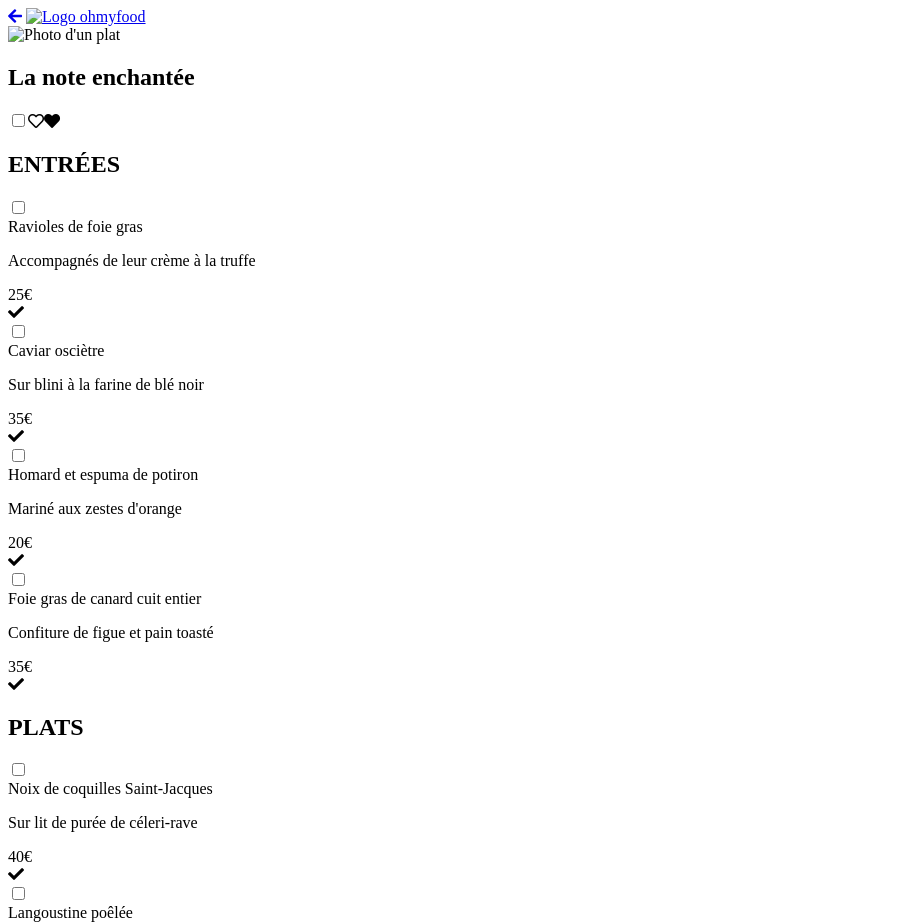
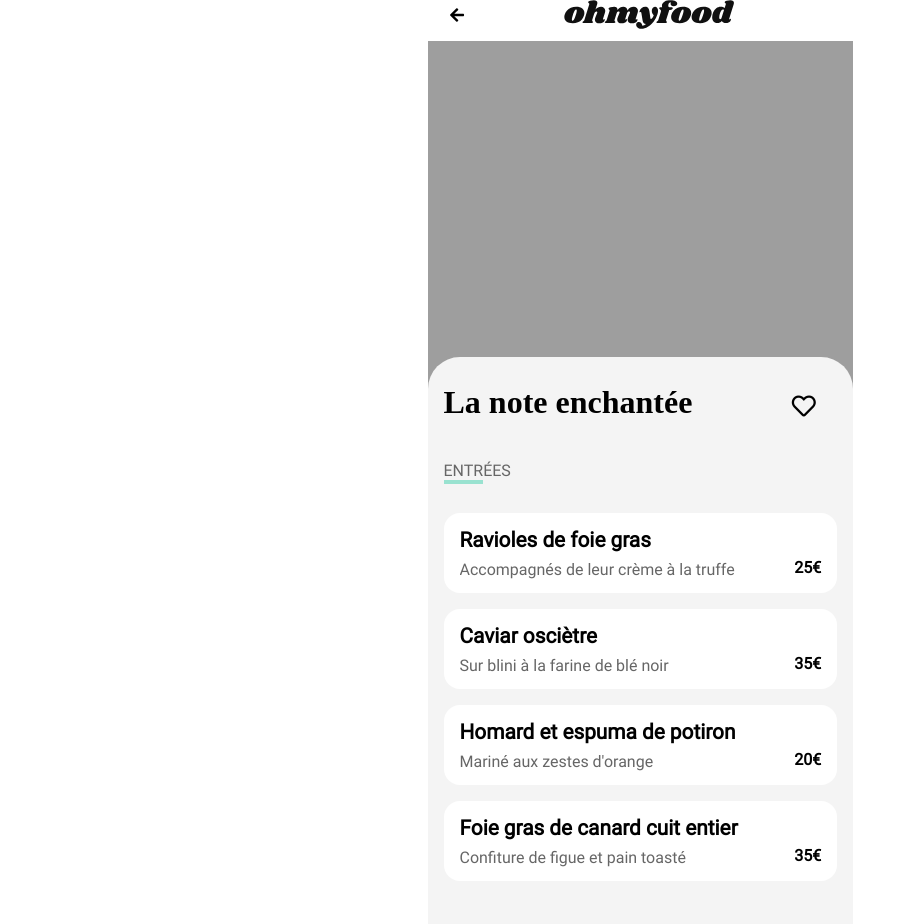
Before and after one commit to Monzaemon77/LensLoic_3_16082021, a website: page src/html/Les_Menus/La_note_enchantee.html in a window 1280 px wide. Shown: the top 924 px of the page, without its empty margins (0-908 px from the left). Drawn offline with Linux system fonts and the light colour scheme; the site is published under a folder, as on GitHub Pages, so addresses that start at the root find nothing; a web font is replaced by a local one.

Commit message:
Modif link

```diff
--- a/sass/Base/_typography.scss
+++ b/sass/Base/_typography.scss
@@ -1,11 +1,11 @@
 @font-face {
     font-family: 'Shrikhand';
-    src: url(/src/fonts/Shrikhand/Shrikhand-Regular.ttf) format('truetype');
+    src: url(../../src/fonts/Shrikhand/Shrikhand-Regular.ttf) format('truetype');
 }
 
 @font-face {
     font-family: 'Roboto';
-    src: url(/src/fonts/Roboto/Roboto-Regular.ttf) format('truetype');
+    src: url(../../src/fonts/Roboto/Roboto-Regular.ttf) format('truetype');
 }
 
 $font: (title:'Shrikhand', text:'Roboto');
--- a/src/html/Les_Menus/La_note_enchantee.html
+++ b/src/html/Les_Menus/La_note_enchantee.html
@@ -3,19 +3,19 @@
     <head>
         <meta charset="utf-8" />
         <meta name="viewport" content="width=device-width, initial-scale=1.0"/>
-        <link rel="stylesheet" href="/src/css/menu.css"/>
+        <link rel="stylesheet" href="../../css/menu.css"/>
         <link rel="stylesheet" href="https://use.fontawesome.com/releases/v5.15.3/css/all.css" integrity="sha384-SZXxX4whJ79/gErwcOYf+zWLeJdY/qpuqC4cAa9rOGUstPomtqpuNWT9wdPEn2fk" crossorigin="anonymous">
         <title>ohmyfood - La note enchantée</title>
     </head>
 
     <body>
         <header>
-            <a href="/index.html"><i class="fas fa-arrow-left"></i></a>
-            <a href="/index.html"><img src="/src/images/logo/ohmyfood@2x.svg" alt="Logo ohmyfood" /></a>
+            <a href="../../../index.html"><i class="fas fa-arrow-left"></i></a>
+            <a href="../../../index.html"><img src="../../images/logo/ohmyfood@2x.svg" alt="Logo ohmyfood" /></a>
         </header>
 
         <main>
-            <img src="/src/images/restaurants/stil-u2Lp8tXIcjw-unsplash.jpg" alt="Photo d'un plat" />
+            <img src="../../../src/images/restaurants/stil-u2Lp8tXIcjw-unsplash.jpg" alt="Photo d'un plat" />
             <section class="menu">
                 <div class="menu__title">
                     <h1>La note enchantée</h1>
@@ -171,7 +171,7 @@
         </main>
 
         <footer>
-            <img src="/src/images/logo/ohmyfood@2x.svg" alt="Logo ohmyfood" />
+            <img src="../../images/logo/ohmyfood@2x.svg" alt="Logo ohmyfood" />
             <div class="footer__link">
                 <a href=""><i class="fas fa-utensils"></i>Proposer un restaurant</a>
                 <a href=""><i class="fas fa-hands-helping"></i>Devenir partenaire</a>
--- a/src/html/Les_Menus/La_palette_du_gout.html
+++ b/src/html/Les_Menus/La_palette_du_gout.html
@@ -3,19 +3,19 @@
     <head>
         <meta charset="utf-8" />
         <meta name="viewport" content="width=device-width, initial-scale=1.0"/>
-        <link rel="stylesheet" href="/src/css/menu.css"/>
+        <link rel="stylesheet" href="../../css/menu.css"/>
         <link rel="stylesheet" href="https://use.fontawesome.com/releases/v5.15.3/css/all.css" integrity="sha384-SZXxX4whJ79/gErwcOYf+zWLeJdY/qpuqC4cAa9rOGUstPomtqpuNWT9wdPEn2fk" crossorigin="anonymous">
         <title>ohmyfood - La palette du goût</title>
     </head>
 
     <body>
         <header>
-            <a href="/index.html"><i class="fas fa-arrow-left"></i></a>
-            <a href="/index.html"><img src="/src/images/logo/ohmyfood@2x.svg" alt="Logo ohmyfood" /></a>
+            <a href="../../../index.html"><i class="fas fa-arrow-left"></i></a>
+            <a href="../../../index.html"><img src="../../images/logo/ohmyfood@2x.svg" alt="Logo ohmyfood" /></a>
         </header>
 
         <main>
-            <img src="/src/images/restaurants/jay-wennington-N_Y88TWmGwA-unsplash.jpg" alt="Photo d'un plat" />
+            <img src="../../../src/images/restaurants/jay-wennington-N_Y88TWmGwA-unsplash.jpg" alt="Photo d'un plat" />
             <section class="menu">
                 <div class="menu__title">
                     <h1>La palette du goût</h1>
@@ -158,7 +158,7 @@
         </main>
 
         <footer>
-            <img src="/src/images/logo/ohmyfood@2x.svg" alt="Logo ohmyfood" />
+            <img src="../../images/logo/ohmyfood@2x.svg" alt="Logo ohmyfood" />
             <div class="footer__link">
                 <a href=""><i class="fas fa-utensils"></i>Proposer un restaurant</a>
                 <a href=""><i class="fas fa-hands-helping"></i>Devenir partenaire</a>
```
Also changed, not shown: index.html (+4 -4 lines), src/html/Les_Menus/A_la_francaise.html (+3 -3 lines), src/html/Les_Menus/Le_delice_des_sens.html (+5 -5 lines), src/css/main.css, src/css/menu.css, 2 other files.
